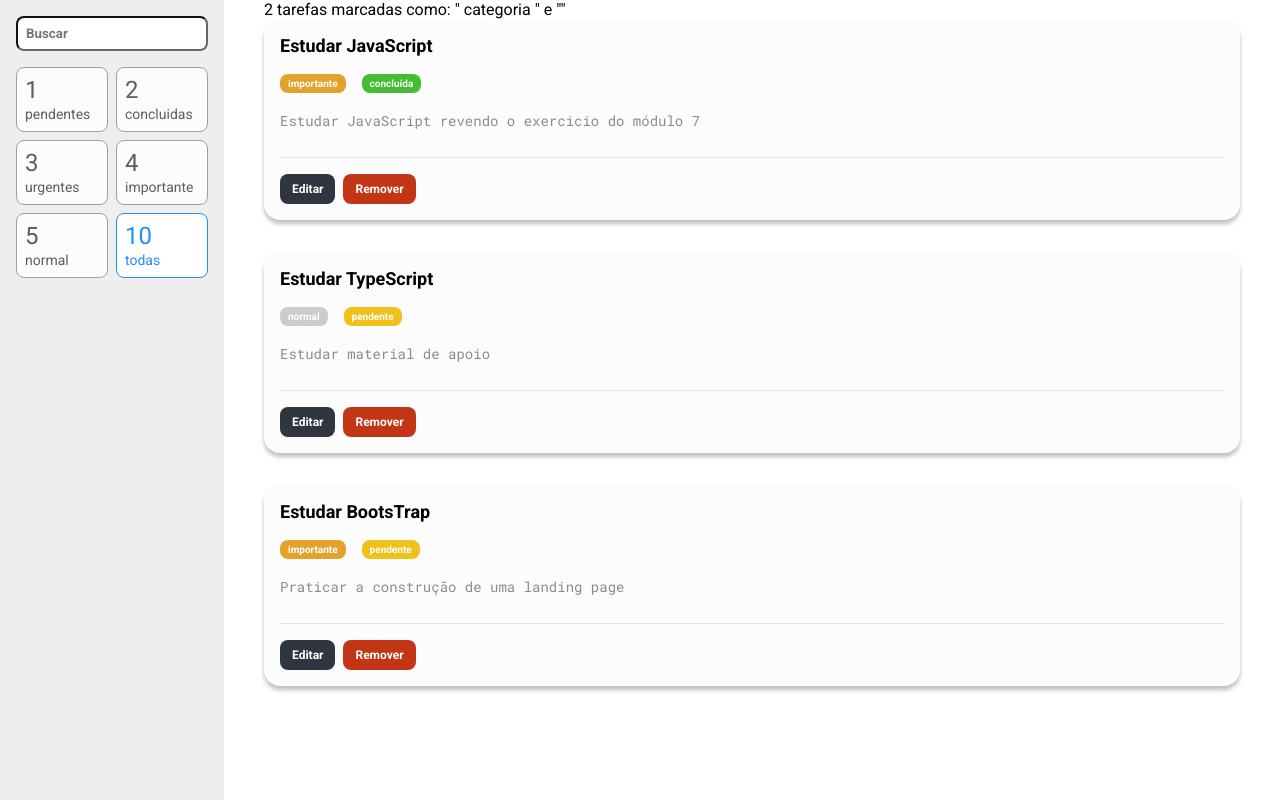
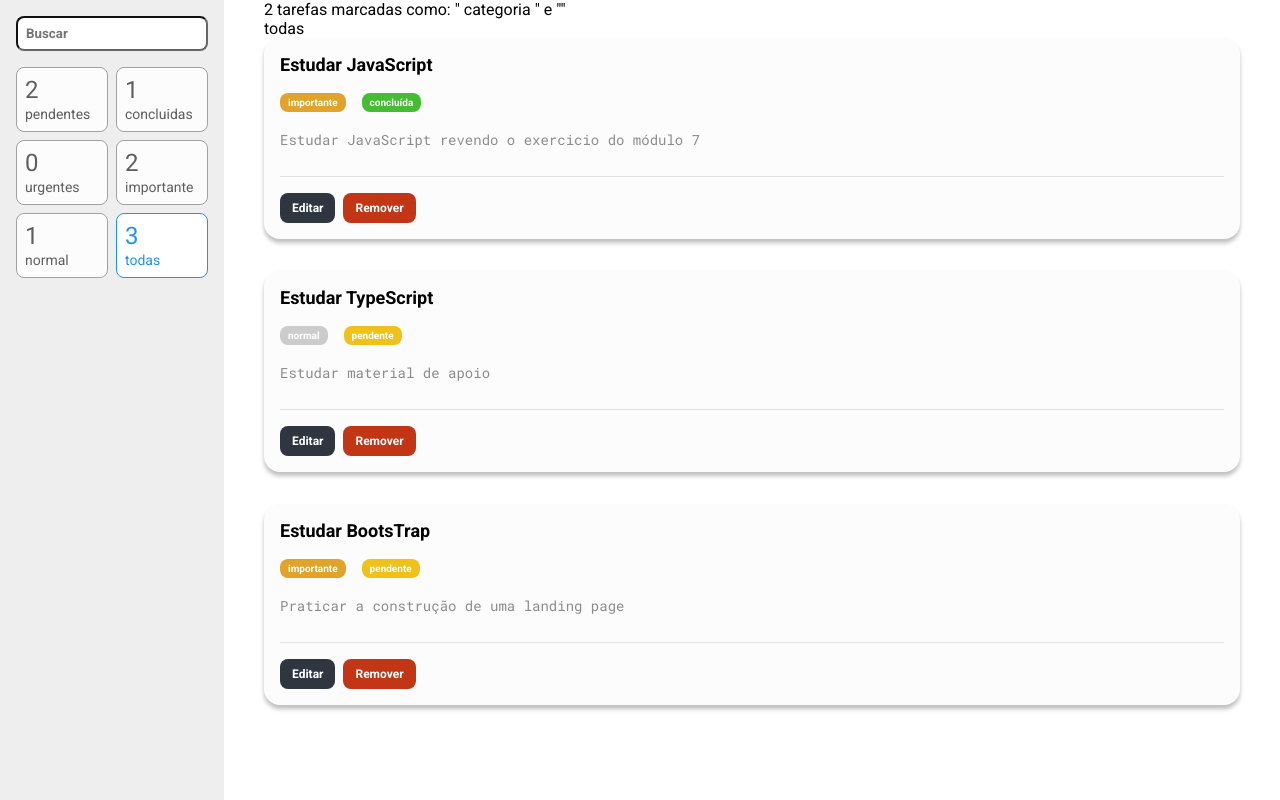
Before and after one commit to KevinReisHartwig/React-Atividade-Minhas_Tarefas, a React (Create React App) app: page / in a window 1280 px wide. Built offline with nearby package versions, Linux system fonts and the light colour scheme.

Commit message:
fazendo o filtrador de tarefas

```diff
--- a/src/components/FiltroCard/index.tsx
+++ b/src/components/FiltroCard/index.tsx
@@ -1,16 +1,53 @@
+import { useDispatch, useSelector } from 'react-redux'
 import * as S from './styles'
+import * as enums from '../../utils/enums/Tarefa'
+import { alterarFiltro } from '../../store/reducers/filtro'
+import { RootReducer } from '../../store'
 
 export type Props = {
-  ativo?: boolean
-  contador: number
   legenda: string
+  criterio: 'prioridade' | 'status' | 'todas'
+  valor?: enums.Prioridade | enums.Status
 }
 
-const FiltroCard = ({ ativo, contador, legenda }: Props) => (
-  <S.Card ativo={ativo}>
-    <S.Contador>{contador}</S.Contador>
-    <S.Label>{legenda}</S.Label>
-  </S.Card>
-)
+const FiltroCard = ({ legenda, criterio, valor }: Props) => {
+  const dispatch = useDispatch()
+  const { filtro, tarefas } = useSelector((state: RootReducer) => state)
+
+  const verificaEstaAtivo = () => {
+    const mesmoCriterio = filtro.criterio === criterio
+    const mesmoValor = filtro.valor === valor
+
+    return mesmoCriterio && mesmoValor
+  }
+
+  const contarTarefas = () => {
+    if (criterio === 'todas') return tarefas.itens.length
+    if (criterio === 'prioridade') {
+      return tarefas.itens.filter((item) => item.prioridade === valor).length
+    }
+    if (criterio === 'status') {
+      return tarefas.itens.filter((item) => item.status === valor).length
+    }
+  }
+
+  const filtrar = () => {
+    dispatch(
+      alterarFiltro({
+        criterio,
+        valor
+      })
+    )
+  }
+  const contador = contarTarefas()
+  const ativo = verificaEstaAtivo()
+
+  return (
+    <S.Card ativo={ativo} onClick={filtrar}>
+      <S.Contador>{contador}</S.Contador>
+      <S.Label>{legenda}</S.Label>
+    </S.Card>
+  )
+}
 
 export default FiltroCard
--- a/src/components/FiltroCard/styles.ts
+++ b/src/components/FiltroCard/styles.ts
@@ -1,15 +1,16 @@
 import styled from 'styled-components'
 
-import { Props } from '.'
+type Props = {
+  ativo: boolean
+}
 
-type PropsSemLegendaEContador = Omit<Props, 'contador' | 'legenda'>
-
-export const Card = styled.div<PropsSemLegendaEContador>`
+export const Card = styled.div<Props>`
   padding: 8px;
   border: 1px solid ${(props) => (props.ativo ? '#1E90FF' : '#a1a1a1')};
   background-color: ${(props) => (props.ativo ? '#fff' : '#fcfcfc')};
   color: ${(props) => (props.ativo ? '#1E90FF' : '#5e5e5e')};
   border-radius: 8px;
+  cursor: pointer;
 `
 
 export const Contador = styled.span`
--- a/src/containers/BarraLateral/index.tsx
+++ b/src/containers/BarraLateral/index.tsx
@@ -1,9 +1,10 @@
 import { useDispatch, useSelector } from 'react-redux'
 import FiltroCard from '../../components/FiltroCard'
+import { RootReducer } from '../../store'
+import { alterarTermo } from '../../store/reducers/filtro'
 
 import * as S from './styles'
-import { RootReducer } from '../../store'
-import { alterarTermo } from '../../store/reducers/filtro'
+import * as enums from '../../utils/enums/Tarefa'
 
 const BarraLateral = () => {
   const dispatch = useDispatch()
@@ -19,12 +20,32 @@
           onChange={(evento) => dispatch(alterarTermo(evento.target.value))}
         />
         <S.Filtros>
-          <FiltroCard legenda="pendentes" contador={1} />
-          <FiltroCard legenda="concluidas" contador={2} />
-          <FiltroCard legenda="urgentes" contador={3} />
-          <FiltroCard legenda="importante" contador={4} />
-          <FiltroCard legenda="normal" contador={5} />
-          <FiltroCard legenda="todas" contador={10} ativo />
+          <FiltroCard
+            valor={enums.Status.PENDENTE}
+            criterio="status"
+            legenda="pendentes"
+          />
+          <FiltroCard
+            valor={enums.Status.CONCLUIDA}
+            criterio="status"
+            legenda="concluidas"
+          />
+          <FiltroCard
+            valor={enums.Prioridade.URGENTE}
+            criterio="prioridade"
+            legenda="urgentes"
+          />
+          <FiltroCard
+            valor={enums.Prioridade.IMPORTANTE}
+            criterio="prioridade"
+            legenda="importante"
+          />
+          <FiltroCard
+            valor={enums.Prioridade.NORMAL}
+            criterio="prioridade"
+            legenda="normal"
+          />
+          <FiltroCard criterio="todas" legenda="todas" />
         </S.Filtros>
       </div>
     </S.Aside>
--- a/src/containers/ListaDeTarefas/index.tsx
+++ b/src/containers/ListaDeTarefas/index.tsx
@@ -5,12 +5,30 @@
 
 const ListaDeTarefas = () => {
   const { itens } = useSelector((state: RootReducer) => state.tarefas)
-  const { termo } = useSelector((state: RootReducer) => state.filtro)
+  const { termo, criterio, valor } = useSelector(
+    (state: RootReducer) => state.filtro
+  )
 
   const filtrarTarefa = () => {
-    return itens.filter(
-      (item) => item.titulo.toLowerCase().search(termo.toLowerCase()) >= 0
-    )
+    let tarefasFiltradas = itens
+    if (termo != undefined) {
+      tarefasFiltradas = tarefasFiltradas.filter(
+        (item) => item.titulo.toLowerCase().search(termo.toLowerCase()) >= 0
+      )
+      if (criterio === 'prioridade') {
+        tarefasFiltradas = tarefasFiltradas.filter(
+          (item) => item.prioridade === valor
+        )
+      } else if (criterio === 'status') {
+        tarefasFiltradas = tarefasFiltradas.filter(
+          (item) => item.status === valor
+        )
+      }
+
+      return tarefasFiltradas
+    } else {
+      return itens
+    }
   }
 
   return (
@@ -18,6 +36,11 @@
       <p>
         2 tarefas marcadas como: &quot; categoria &quot; e &quot;{termo}&quot;
       </p>
+      <ul>
+        <li>{termo}</li>
+        <li>{criterio}</li>
+        <li>{valor}</li>
+      </ul>
       <ul>
         {filtrarTarefa().map((t) => (
           <li key={t.titulo}>
--- a/src/store/reducers/filtro.ts
+++ b/src/store/reducers/filtro.ts
@@ -2,7 +2,7 @@
 import * as enums from '../../utils/enums/Tarefa'
 
 type FiltroState = {
-  termo: string
+  termo?: string
   criterio: 'prioridade' | 'status' | 'todas'
   valor?: enums.Prioridade | enums.Status
 }
@@ -18,10 +18,14 @@
   reducers: {
     alterarTermo: (state, action: PayloadAction<string>) => {
       state.termo = action.payload
+    },
+    alterarFiltro: (state, action: PayloadAction<FiltroState>) => {
+      state.criterio = action.payload.criterio
+      state.valor = action.payload.valor
     }
   }
 })
 
-export const { alterarTermo } = filtroSlice.actions
+export const { alterarTermo, alterarFiltro } = filtroSlice.actions
 
 export default filtroSlice.reducer
```
